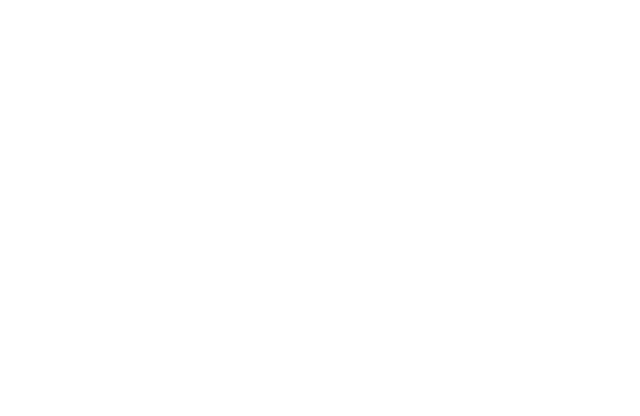
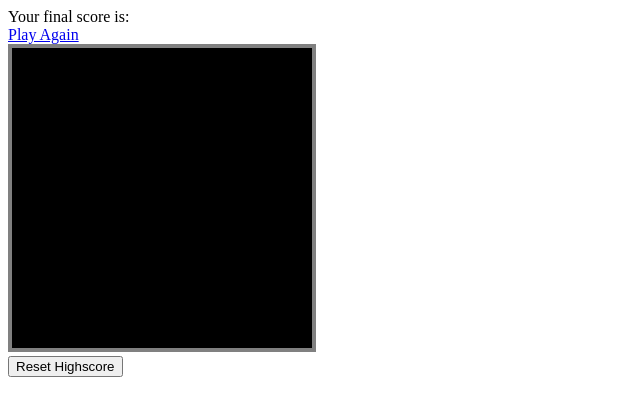
Before and after one commit to porlowska/snake-game, a plain HTML site: page index.html in a window 1280 px wide. Shown: the whole page, without its empty margins (0-640 px from the left). Drawn offline with nearby package versions, Linux system fonts and the light colour scheme.

Commit message:
added HTML

```diff
--- a/index.html
+++ b/index.html
@@ -7,7 +7,19 @@
     <title>Snake</title>
 </head>
 <body>
-
+    <div class="container">
+        <div id="overlay">
+            Your final score is: <span id="final-score"></span>
+            <br>
+            <a onclick="window.location.reload()" href="#">Play Again</a>
+        </div>
+        <canvas id="canvas" width="300" height="300"></canvas>
+        <div id="score">
+            <div id="current"></div>
+            <div id="high"></div>
+            <button id="clear" onclick="claerScore()">Reset Highscore</button>
+        </div>
+    </div>
     <script src="https://code.jquery.com/jquery-3.7.1.min.js" integrity="sha256-/JqT3SQfawRcv/BIHPThkBvs0OEvtFFmqPF/lYI/Cxo=" crossorigin="anonymous"></script>
     <script src="assets/script.js"></script>
 </body>
```
